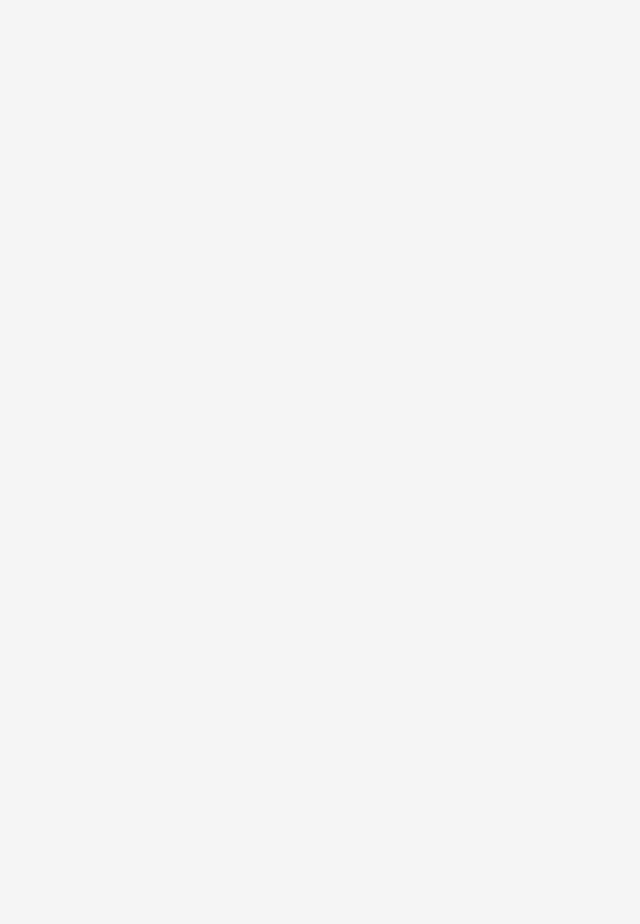
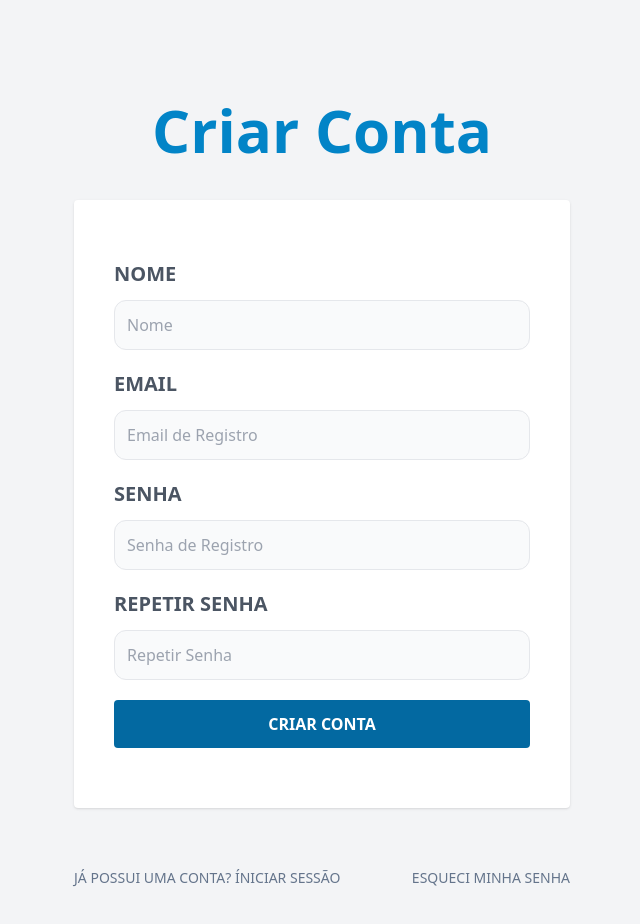
Before and after one commit to Lucassocorrosilva7/Mern_UpTask, a React (Vite) app in the folder client/: page /registrar in a window 1280 px wide. Before the commit this address had no page. Shown: the top 924 px of the page, without its empty margins (318-958 px from the left). Before the commit the page ends 800 px from the top, so only its background shows below. Built offline with nearby package versions, Linux system fonts and the light colour scheme.

Commit message:
Criando componente de error

```diff
--- a/client/src/App.jsx
+++ b/client/src/App.jsx
@@ -13,7 +13,7 @@
         <Routes>
             <Route path="/" element={<AuthLayout/>}>
                 <Route index element={<Login/>} />
-                <Route path="registar" element={<Register/>} />
+                <Route path="registrar" element={<Register/>} />
                 <Route path="recuperar-senha" element={<RecoverPassword/>} />
                 <Route path="recuperar-senha/:token" element={<NewPassword/>} />
                 <Route path="confirmar/:id" element={<ConfirmAccount/>} />
--- /dev/null
+++ b/client/src/components/Alert.jsx
@@ -0,0 +1,13 @@
+import React from "react";
+
+const Alert = ({ alert }) => {
+  return (
+    <div
+      className={`${alert.error ? 'from-red-500 to-red-600' : 'from-sky-400  to-sky-600'} bg-gradient-to-r text-center p-3 rounded-xl uppercase text-white font-bold text-sm my-10`}
+    >
+      {alert.msg}
+    </div>
+  );
+};
+
+export default Alert;
--- a/client/src/pages/ConfirmAccount.jsx
+++ b/client/src/pages/ConfirmAccount.jsx
@@ -1,9 +1,13 @@
-import React from 'react'
+import React from "react";
 
 const ConfirmAccount = () => {
   return (
-    <div>ConfirmAccount</div>
-  )
-}
+    <>
+      <h1 className="text-sky-600 font-black text-4xl capitalize text-center">
+        Confirma sua conta e comece a criar seus projetos
+      </h1>
+    </>
+  );
+};
 
-export default ConfirmAccount
+export default ConfirmAccount;
--- a/client/src/pages/Login.jsx
+++ b/client/src/pages/Login.jsx
@@ -44,13 +44,13 @@
       <nav className="lg:flex lg:justify-between">
         <Link
           className="block text-center my-5 text-slate-500 uppercase text-sm"
-          to="registar"
+          to="/registrar"
         >
           Não tem uma conta? Registre-se
         </Link>
         <Link
           className="block text-center my-5 text-slate-500 uppercase text-sm"
-          to="recuperar-senha"
+          to="/recuperar-senha"
         >
           Esqueci minha senha
         </Link>
--- a/client/src/pages/NewPassword.jsx
+++ b/client/src/pages/NewPassword.jsx
@@ -2,7 +2,32 @@
 
 const NewPassword = () => {
   return (
-    <div>NewPassword</div>
+      <>
+      <h1 className="text-sky-600 font-black text-4xl capitalize text-center">
+        Redefina sua senha e não perca acesso ao seus projetos
+      </h1>
+      <form className="my-10 bg-white shadow rounded  p-10">
+        <div className="my-5">
+          <label
+            className="uppercase text-gray-600 block text-xl font-bold"
+            htmlFor="password"
+          >
+            Nova Senha
+          </label>
+          <input
+            id="password"
+            type="password"
+            placeholder="Nova Senha"
+            className="w-full mt-3 p-3 border rounded-xl bg-gray-50"
+          />
+        </div>
+        <input
+          type="submit"
+          value="Criar nova senha"
+          className="bg-sky-700 mb-5 w-full py-3 text-white uppercase font-bold rounded hover:cursor-pointer hover:bg-sky-800 transition-colors"
+        />
+      </form>
+    </>
   )
 }
 
--- a/client/src/pages/RecoverPassword.jsx
+++ b/client/src/pages/RecoverPassword.jsx
@@ -1,8 +1,48 @@
-import React from 'react'
+import {Link} from "react-router-dom"
 
 const RecoverPassword = () => {
   return (
-    <div>RecoverPassword</div>
+     <>
+      <h1 className="text-sky-600 font-black text-6xl capitalize text-center">
+        Recuperar senha
+      </h1>
+      <form className="my-10 bg-white shadow rounded  p-10">
+
+        <div className="my-5">
+          <label
+            className="uppercase text-gray-600 block text-xl font-bold"
+            htmlFor="email"
+          >
+            Email
+          </label>
+          <input
+            id="email"
+            type="email"
+            placeholder="Email de Registro"
+            className="w-full mt-3 p-3 border rounded-xl bg-gray-50"
+          />
+        </div>
+        <input
+          type="submit"
+          value="Enviar Instruções"
+          className="bg-sky-700 mb-5 w-full py-3 text-white uppercase font-bold rounded hover:cursor-pointer hover:bg-sky-800 transition-colors"
+        />
+      </form>
+      <nav className="lg:flex lg:justify-between">
+        <Link
+          className="block text-center my-5 text-slate-500 uppercase text-sm"
+          to="/"
+        >
+          Já possui uma conta? Íniciar Sessão
+        </Link>
+         <Link
+          className="block text-center my-5 text-slate-500 uppercase text-sm"
+          to="/registrar"
+        >
+          Não tem uma conta? Registre-se
+        </Link>
+      </nav>
+    </>
   )
 }
 
--- a/client/src/pages/Register.jsx
+++ b/client/src/pages/Register.jsx
@@ -1,9 +1,122 @@
-import React from 'react'
+import { useState } from "react";
+import { Link } from "react-router-dom";
+import Alert from "../components/Alert";
 
 const Register = () => {
+  const [name, setName] = useState("");
+  const [email, setEmail] = useState("");
+  const [password, setPassword] = useState("");
+  const [repeatPassword, setRepeatPassword] = useState("");
+  const [alert, setAlert] = useState({});
+
+  const handleSubmit = (e) => {
+    e.preventDefault();
+    if ([name, email, password, repeatPassword].includes("")) {
+      setAlert({ msg: "Todos os campos são obrigátorios", error: true });
+      return;
+    }
+  };
+
+  const { msg } = alert;
+
   return (
-    <div>Register</div>
-  )
-}
+    <>
+      <h1 className="text-sky-600 font-black text-6xl capitalize text-center">
+        Criar conta
+      </h1>
 
-export default Register
+      {msg && <Alert alert={alert}/>}
+
+      <form
+        onSubmit={handleSubmit}
+        className="my-10 bg-white shadow rounded  p-10"
+      >
+        <div className="my-5">
+          <label
+            className="uppercase text-gray-600 block text-xl font-bold"
+            htmlFor="name"
+          >
+            Nome
+          </label>
+          <input
+            id="name"
+            type="text"
+            placeholder="Nome"
+            className="w-full mt-3 p-3 border rounded-xl bg-gray-50"
+            value={name}
+            onChange={(e) => setName(e.target.value)}
+          />
+        </div>
+        <div className="my-5">
+          <label
+            className="uppercase text-gray-600 block text-xl font-bold"
+            htmlFor="email"
+          >
+            Email
+          </label>
+          <input
+            id="email"
+            type="email"
+            placeholder="Email de Registro"
+            className="w-full mt-3 p-3 border rounded-xl bg-gray-50"
+            value={email}
+            onChange={(e) => setEmail(e.target.value)}
+          />
+        </div>
+        <div className="my-5">
+          <label
+            className="uppercase text-gray-600 block text-xl font-bold"
+            htmlFor="password"
+          >
+            Senha
+          </label>
+          <input
+            id="password"
+            type="password"
+            placeholder="Senha de Registro"
+            className="w-full mt-3 p-3 border rounded-xl bg-gray-50"
+            value={password}
+            onChange={(e) => setPassword(e.target.value)}
+          />
+        </div>
+        <div className="my-5">
+          <label
+            className="uppercase text-gray-600 block text-xl font-bold"
+            htmlFor="password2"
+          >
+            Repetir Senha
+          </label>
+          <input
+            id="password2"
+            type="password"
+            placeholder="Repetir Senha"
+            className="w-full mt-3 p-3 border rounded-xl bg-gray-50"
+            value={repeatPassword}
+            onChange={(e) => setRepeatPassword(e.target.value)}
+          />
+        </div>
+        <input
+          type="submit"
+          value="Criar conta"
+          className="bg-sky-700 mb-5 w-full py-3 text-white uppercase font-bold rounded hover:cursor-pointer hover:bg-sky-800 transition-colors"
+        />
+      </form>
+      <nav className="lg:flex lg:justify-between">
+        <Link
+          className="block text-center my-5 text-slate-500 uppercase text-sm"
+          to="/"
+        >
+          Já possui uma conta? Íniciar Sessão
+        </Link>
+        <Link
+          className="block text-center my-5 text-slate-500 uppercase text-sm"
+          to="/recuperar-senha"
+        >
+          Esqueci minha senha
+        </Link>
+      </nav>
+    </>
+  );
+};
+
+export default Register;
```
